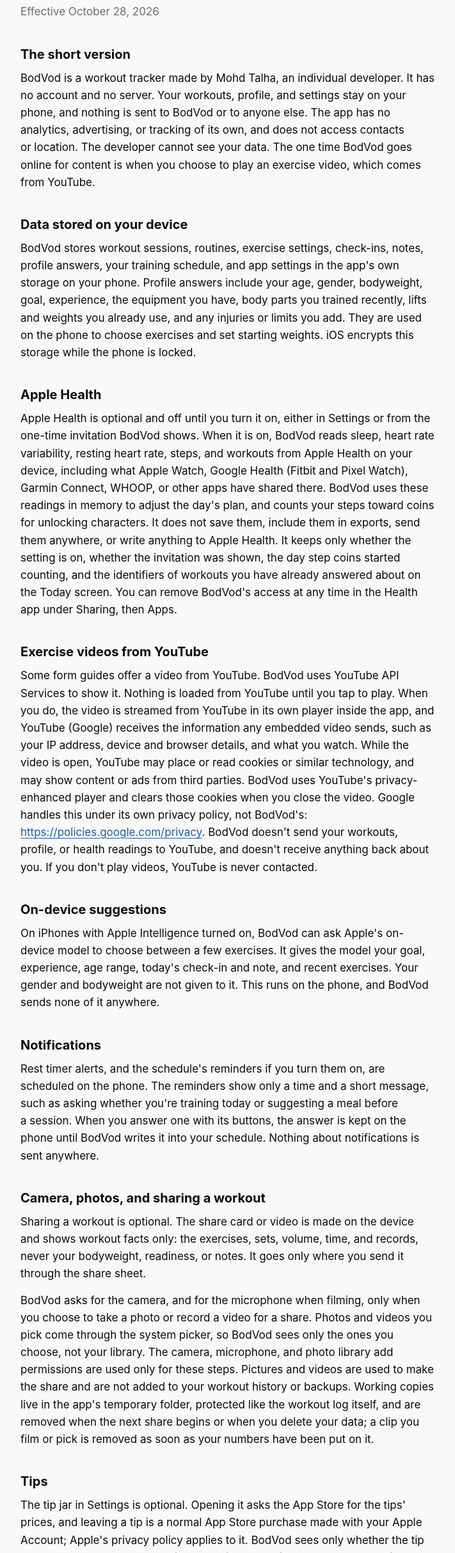
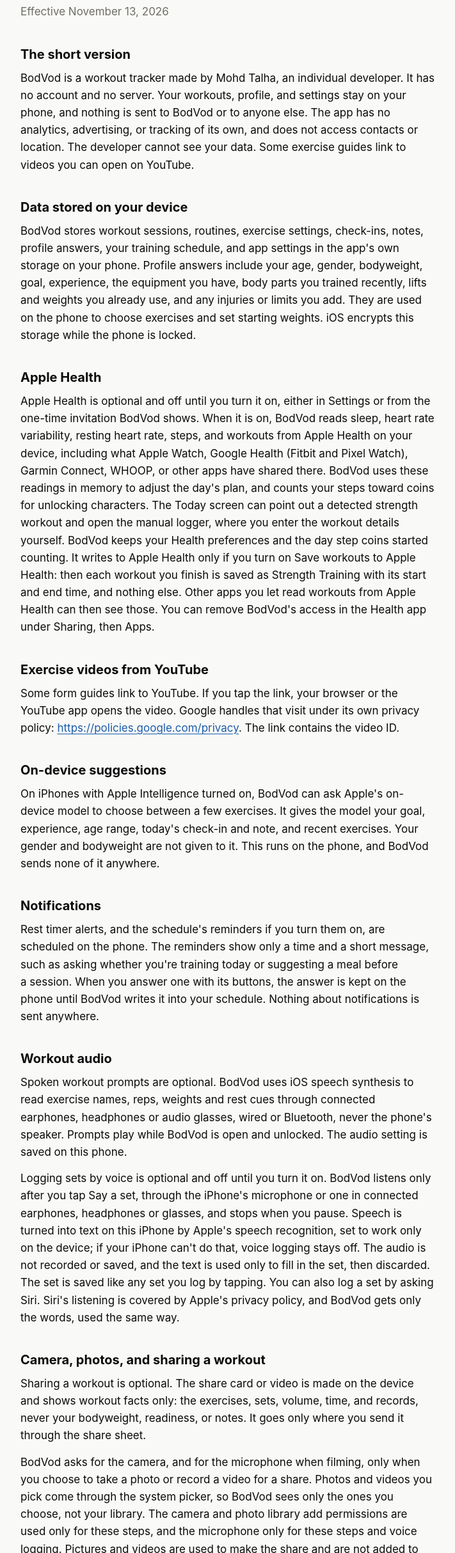
Before and after one commit to taltrums/bodvod-site, a plain HTML site: page privacy.html in a window 1280 px wide. Shown: the part 132-2560 px from the top of the page at 64% size, without its empty margins (284-995 px from the left). Drawn offline with Linux system fonts and the light colour scheme.

Commit message:
Update the privacy policy for voice logging, Siri and saving workouts to Apple Health

```diff
--- a/privacy.html
+++ b/privacy.html
@@ -38,28 +38,31 @@
   </header>
   <main id="content" class="page">
 <h1>BodVod Privacy Policy</h1>
-<p class="meta">Effective October 28, 2026</p>
+<p class="meta">Effective November 13, 2026</p>
 <h2>The short version</h2>
-<p>BodVod is a workout tracker made by Mohd Talha, an individual developer. It has no account and no server. Your workouts, profile, and settings stay on your phone, and nothing is sent to BodVod or to anyone else. The app has no analytics, advertising, or tracking of its own, and does not access contacts or location. The developer cannot see your data. The one time BodVod goes online for content is when you choose to play an exercise video, which comes from YouTube.</p>
+<p>BodVod is a workout tracker made by Mohd Talha, an individual developer. It has no account and no server. Your workouts, profile, and settings stay on your phone, and nothing is sent to BodVod or to anyone else. The app has no analytics, advertising, or tracking of its own, and does not access contacts or location. The developer cannot see your data. Some exercise guides link to videos you can open on YouTube.</p>
 <h2>Data stored on your device</h2>
 <p>BodVod stores workout sessions, routines, exercise settings, check-ins, notes, profile answers, your training schedule, and app settings in the app's own storage on your phone. Profile answers include your age, gender, bodyweight, goal, experience, the equipment you have, body parts you trained recently, lifts and weights you already use, and any injuries or limits you add. They are used on the phone to choose exercises and set starting weights. iOS encrypts this storage while the phone is locked.</p>
 <h2>Apple Health</h2>
-<p>Apple Health is optional and off until you turn it on, either in Settings or from the one-time invitation BodVod shows. When it is on, BodVod reads sleep, heart rate variability, resting heart rate, steps, and workouts from Apple Health on your device, including what Apple Watch, Google Health (Fitbit and Pixel Watch), Garmin Connect, WHOOP, or other apps have shared there. BodVod uses these readings in memory to adjust the day's plan, and counts your steps toward coins for unlocking characters. It does not save them, include them in exports, send them anywhere, or write anything to Apple Health. It keeps only whether the setting is on, whether the invitation was shown, the day step coins started counting, and the identifiers of workouts you have already answered about on the Today screen. You can remove BodVod's access at any time in the Health app under Sharing, then Apps.</p>
+<p>Apple Health is optional and off until you turn it on, either in Settings or from the one-time invitation BodVod shows. When it is on, BodVod reads sleep, heart rate variability, resting heart rate, steps, and workouts from Apple Health on your device, including what Apple Watch, Google Health (Fitbit and Pixel Watch), Garmin Connect, WHOOP, or other apps have shared there. BodVod uses these readings in memory to adjust the day's plan, and counts your steps toward coins for unlocking characters. The Today screen can point out a detected strength workout and open the manual logger, where you enter the workout details yourself. BodVod keeps your Health preferences and the day step coins started counting. It writes to Apple Health only if you turn on Save workouts to Apple Health: then each workout you finish is saved as Strength Training with its start and end time, and nothing else. Other apps you let read workouts from Apple Health can then see those. You can remove BodVod's access in the Health app under Sharing, then Apps.</p>
 <h2>Exercise videos from YouTube</h2>
-<p>Some form guides offer a video from YouTube. BodVod uses YouTube API Services to show it. Nothing is loaded from YouTube until you tap to play. When you do, the video is streamed from YouTube in its own player inside the app, and YouTube (Google) receives the information any embedded video sends, such as your IP address, device and browser details, and what you watch. While the video is open, YouTube may place or read cookies or similar technology, and may show content or ads from third parties. BodVod uses YouTube's privacy-enhanced player and clears those cookies when you close the video. Google handles this under its own privacy policy, not BodVod's: <a href="https://policies.google.com/privacy">https://policies.google.com/privacy</a>. BodVod doesn't send your workouts, profile, or health readings to YouTube, and doesn't receive anything back about you. If you don't play videos, YouTube is never contacted.</p>
+<p>Some form guides link to YouTube. If you tap the link, your browser or the YouTube app opens the video. Google handles that visit under its own privacy policy: <a href="https://policies.google.com/privacy">https://policies.google.com/privacy</a>. The link contains the video ID.</p>
 <h2>On-device suggestions</h2>
 <p>On iPhones with Apple Intelligence turned on, BodVod can ask Apple's on-device model to choose between a few exercises. It gives the model your goal, experience, age range, today's check-in and note, and recent exercises. Your gender and bodyweight are not given to it. This runs on the phone, and BodVod sends none of it anywhere.</p>
 <h2>Notifications</h2>
 <p>Rest timer alerts, and the schedule's reminders if you turn them on, are scheduled on the phone. The reminders show only a time and a short message, such as asking whether you're training today or suggesting a meal before a session. When you answer one with its buttons, the answer is kept on the phone until BodVod writes it into your schedule. Nothing about notifications is sent anywhere.</p>
+<h2>Workout audio</h2>
+<p>Spoken workout prompts are optional. BodVod uses iOS speech synthesis to read exercise names, reps, weights and rest cues through connected earphones, headphones or audio glasses, wired or Bluetooth, never the phone's speaker. Prompts play while BodVod is open and unlocked. The audio setting is saved on this phone.</p>
+<p>Logging sets by voice is optional and off until you turn it on. BodVod listens only after you tap Say a set, through the iPhone's microphone or one in connected earphones, headphones or glasses, and stops when you pause. Speech is turned into text on this iPhone by Apple's speech recognition, set to work only on the device; if your iPhone can't do that, voice logging stays off. The audio is not recorded or saved, and the text is used only to fill in the set, then discarded. The set is saved like any set you log by tapping. You can also log a set by asking Siri. Siri's listening is covered by Apple's privacy policy, and BodVod gets only the words, used the same way.</p>
 <h2>Camera, photos, and sharing a workout</h2>
 <p>Sharing a workout is optional. The share card or video is made on the device and shows workout facts only: the exercises, sets, volume, time, and records, never your bodyweight, readiness, or notes. It goes only where you send it through the share sheet.</p>
-<p>BodVod asks for the camera, and for the microphone when filming, only when you choose to take a photo or record a video for a share. Photos and videos you pick come through the system picker, so BodVod sees only the ones you choose, not your library. The camera, microphone, and photo library add permissions are used only for these steps. Pictures and videos are used to make the share and are not added to your workout history or backups. Working copies live in the app's temporary folder, protected like the workout log itself, and are removed when the next share begins or when you delete your data; a clip you film or pick is removed as soon as your numbers have been put on it.</p>
+<p>BodVod asks for the camera, and for the microphone when filming, only when you choose to take a photo or record a video for a share. Photos and videos you pick come through the system picker, so BodVod sees only the ones you choose, not your library. The camera and photo library add permissions are used only for these steps, and the microphone only for these steps and voice logging. Pictures and videos are used to make the share and are not added to your workout history or backups. Working copies live in the app's temporary folder, protected like the workout log itself, and are removed when the next share begins or when you delete your data; a clip you film or pick is removed as soon as your numbers have been put on it.</p>
 <h2>Tips</h2>
 <p>The tip jar in Settings is optional. Opening it asks the App Store for the tips' prices, and leaving a tip is a normal App Store purchase made with your Apple Account; Apple's privacy policy applies to it. BodVod sees only whether the tip went through, and stores nothing about it. Once, after two weeks and a few saved workouts, BodVod offers the tip jar after a workout; it never asks again. That timing is worked out on your phone from the install date and your workout count, and is not sent anywhere.</p>
 <h2>Backups, exports, and files</h2>
 <p>BodVod does not sync your data to a BodVod cloud service. Your device's own backup settings may include app data in an iCloud or computer backup; that backup is controlled by your device settings and Apple, not by BodVod. Import and export happen only when you choose a file or destination through the system file picker or share sheet, and you choose where an export goes.</p>
 <h2>Retention and deletion</h2>
-<p>Your data stays on the device until you delete it or remove BodVod. Settings can delete every saved workout and routine; it asks first, and your settings stay. Deleting the app removes everything BodVod stored on the phone. Export a JSON archive or make an encrypted backup first if you want to keep a copy of your workouts; routines are not included in either. Data in a device backup may remain there according to your backup provider's settings.</p>
+<p>Your data stays on the device until you delete it or remove BodVod. Settings can delete every saved workout and routine; it asks first, and your settings stay. Deleting the app removes everything BodVod stored on the phone. Export a JSON archive or make an encrypted backup first if you want to keep a copy of your workouts. Routines are stored separately on the phone. Files you export stay at the destination you chose until you delete them. Data in a device backup may remain there according to your backup provider's settings.</p>
 <h2>Your rights</h2>
 <p>You can see, change, export, and delete your data in the app at any time. Because the developer does not receive any of it, there is no copy held elsewhere to ask for, correct, or erase.</p>
 <p><strong>European Economic Area, United Kingdom, and Switzerland.</strong> Your data is handled on your own device and under your control. BodVod reads Apple Health only after you turn it on and allow it, and you can withdraw that at any time in the Health app or in Settings. Playing a YouTube video is also your choice, and Google is responsible for what it receives when you do. You can contact the developer with questions, and you have the right to complain to your local data protection authority.</p>
```
